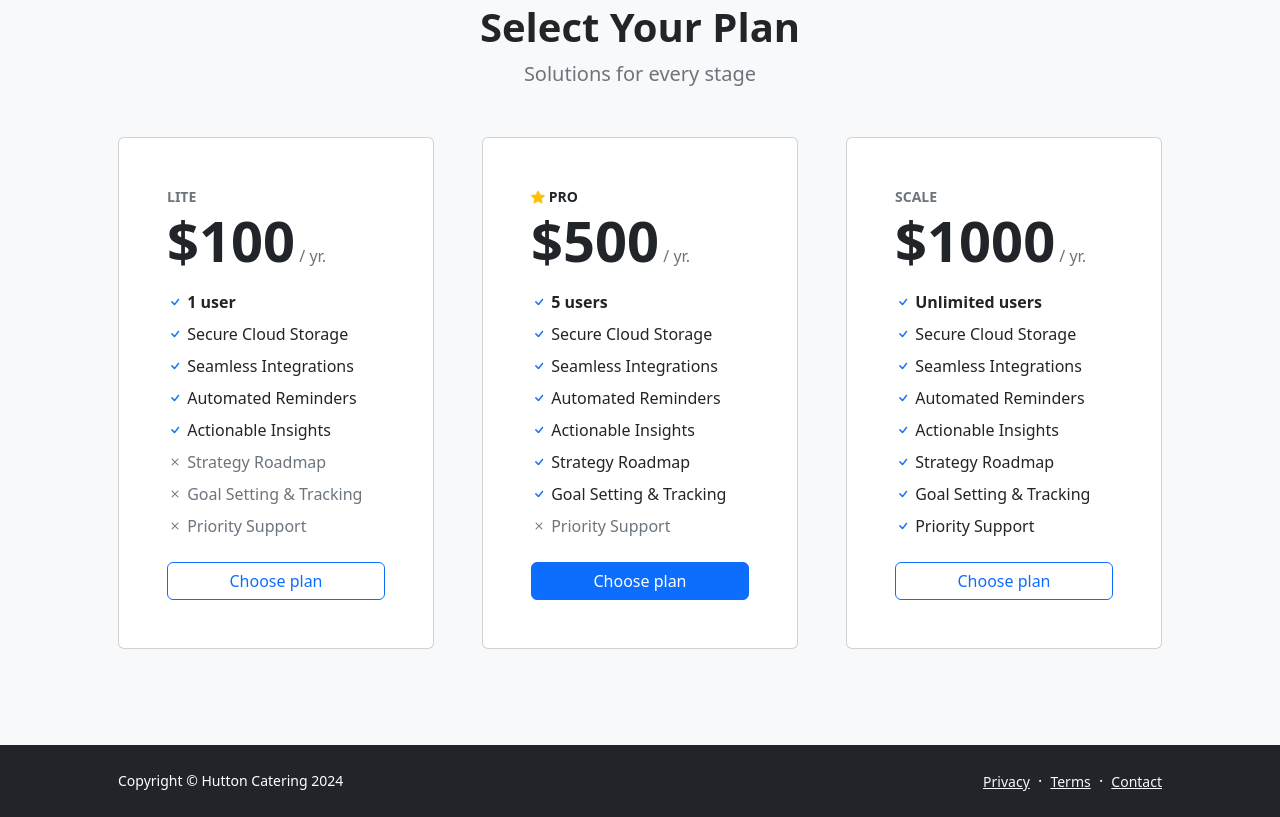
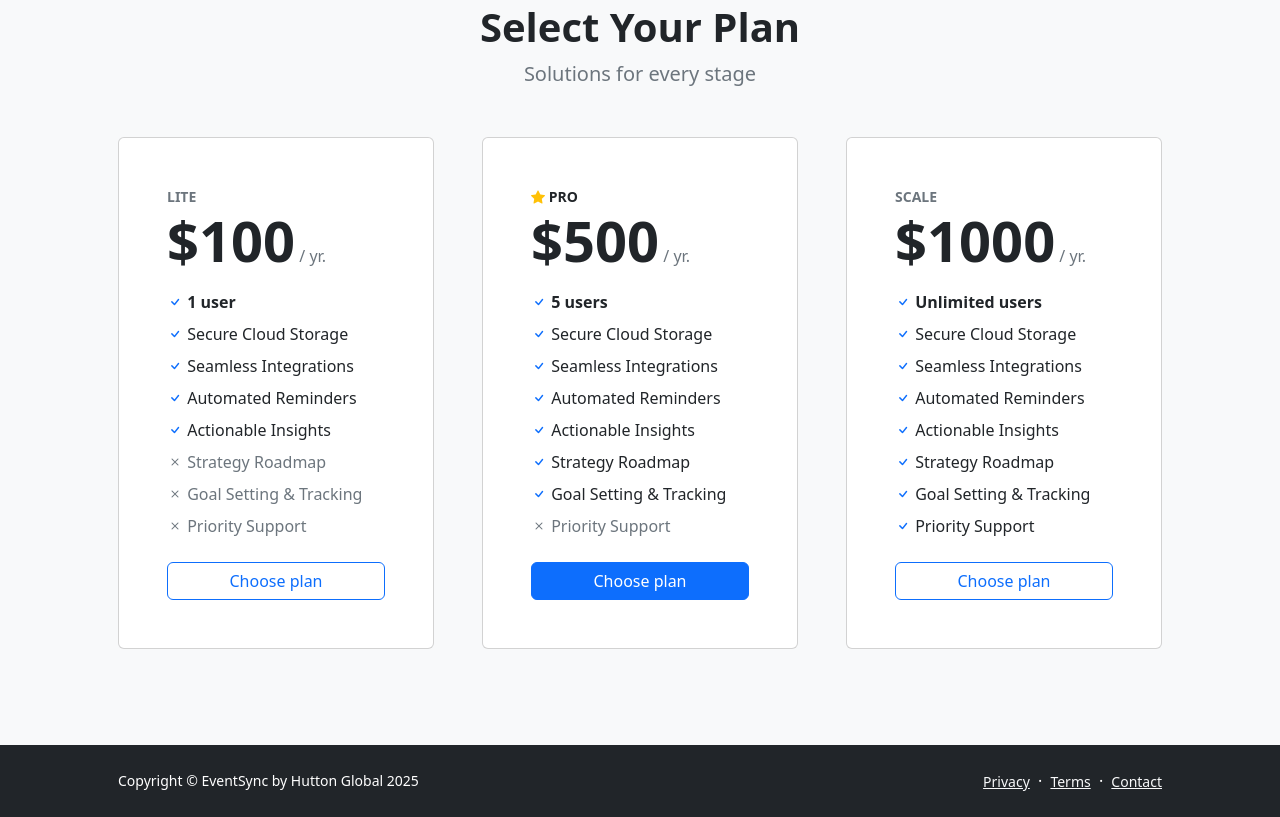
Before and after one commit to huttonglobal/eventsync, a plain HTML site: page index.html in a window 1280 px wide. Shown: the part 1392-2209 px from the top of the page. Drawn offline with nearby package versions, Linux system fonts and the light colour scheme; a script that the page names is missing.

Commit message:
Update index.html

```diff
--- a/index.html
+++ b/index.html
@@ -326,7 +326,7 @@
         <footer class="bg-dark py-4 mt-auto">
             <div class="container px-5">
                 <div class="row align-items-center justify-content-between flex-column flex-sm-row">
-                    <div class="col-auto"><div class="small m-0 text-white">Copyright &copy; Hutton Catering 2024</div></div>
+                    <div class="col-auto"><div class="small m-0 text-white">Copyright &copy; EventSync by Hutton Global 2025</div></div>
                     <div class="col-auto">
                         <a class="link-light small" href="#!">Privacy</a>
                         <span class="text-white mx-1">&middot;</span>
```
